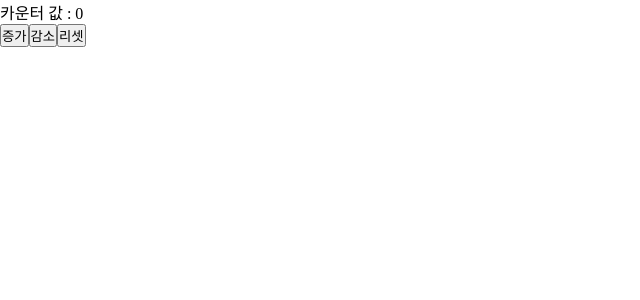
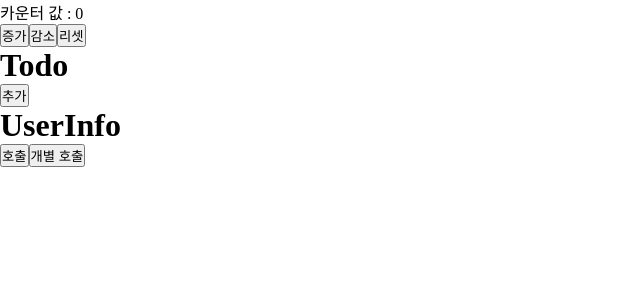
Before and after one commit to suhyun5252/til-npm, a React (Vite) app: page / in a window 1280 px wide. Shown: the top 300 px of the page, without its empty margins (0-640 px from the left). Built offline with nearby package versions, Linux system fonts and the light colour scheme.

Commit message:
[docs] rtk 기초 예제

```diff
--- a/src/App.jsx
+++ b/src/App.jsx
@@ -1,13 +1,14 @@
-import { Provider } from "react-redux";
 import Counter from "./components/Counter";
-import store from "./store/store";
+import Todo from "./components/Todo";
+import UserInfo from "./components/UserInfo";
 
 function App() {
   return (
-    // 전역 store 를 활용함
-    <Provider store={store}>
+    <>
       <Counter />
-    </Provider>
+      <Todo />
+      <UserInfo />
+    </>
   );
 }
 export default App;
--- /dev/null
+++ b/src/components/Todo.jsx
@@ -0,0 +1,25 @@
+import { useDispatch, useSelector } from "react-redux";
+import { addTodo, deleteTodo, toggleTodo } from "../features/todo/todoSlice";
+
+function Todo() {
+  // store 의  todoSlice 의 state 출력
+  const todos = useSelector(state => state.todo);
+  const dispatch = useDispatch();
+
+  return (
+    <div>
+      <h1>Todo</h1>
+      <div>
+        {todos.map(item => (
+          <div key={item.id}>
+            {item.title}
+            <button onClick={() => dispatch(toggleTodo(item.id))}>변경</button>
+            <button onClick={() => dispatch(deleteTodo(item.id))}>삭제</button>
+          </div>
+        ))}
+        <button onClick={() => dispatch(addTodo("안녕할일"))}>추가</button>
+      </div>
+    </div>
+  );
+}
+export default Todo;
--- /dev/null
+++ b/src/components/UserInfo.jsx
@@ -0,0 +1,28 @@
+import { useDispatch, useSelector } from "react-redux";
+import { fetchUser, fetchUserOne } from "../features/user/userSlice";
+
+function UserInfo() {
+  const dispatch = useDispatch();
+  const { loading, data, error } = useSelector(state => state.user);
+  console.log(loading);
+  console.log(data);
+  console.log(error);
+
+  if (loading) {
+    return <div>로딩중</div>;
+  }
+  if (error) {
+    return <div>Error : {error}</div>;
+  }
+  return (
+    <div>
+      <h1>UserInfo</h1>
+      <button onClick={() => dispatch(fetchUser())}>호출</button>
+      <button onClick={() => dispatch(fetchUserOne())}> 개별 호출</button>
+      {data.map(item => (
+        <div key={item.id}>{item.name}</div>
+      ))}
+    </div>
+  );
+}
+export default UserInfo;
--- /dev/null
+++ b/src/features/todo/todoSlice.js
@@ -0,0 +1,37 @@
+import { createSlice } from "@reduxjs/toolkit";
+
+const initialState = [];
+
+const todoSlice = createSlice({
+  name: "todoSlice",
+  initialState,
+  // reducer 함수 : store 의  todoSlice 의 state 를 갱신
+  // state 는 slice 에 보관하고 있는 데이터
+  // action 은 state 에 업데이트할 새로운 데이터
+  reducers: {
+    // action{id:Date.now(), title:"안녕하세요", completed : false}
+    // dispatch(addTodo("안녕"))
+    addTodo: (state, action) => {
+      state.push({ id: Date.now(), title: action.payload, completed: false });
+    },
+    // action id : 기존아이디
+    // dispatch(toggleTodo("12345678"))
+    toggleTodo: (state, action) => {
+      // 배열.find 는 true 인 요소를 찾는다.
+      const todo = state.find(item => item.id === action.payload);
+      if (todo) {
+        todo.completed = !todo.completed;
+      }
+    },
+    // action id : 기존아이디
+    // dispatch( deleteTodo(123456))
+    deleteTodo: (state, action) => {
+      state.filter(item => item.id !== action.payload);
+    },
+  },
+});
+// dispatch action 함수 내보내기
+export const { addTodo, toggleTodo, deleteTodo } = todoSlice.actions;
+
+// 기본 reducer을 내보내기
+export default todoSlice.reducer;
--- /dev/null
+++ b/src/features/user/userSlice.js
@@ -0,0 +1,64 @@
+import { createAsyncThunk, createSlice } from "@reduxjs/toolkit";
+import axios from "axios";
+
+const initialState = {
+  loading: false,
+  data: [],
+  error: null,
+};
+// 비동기 작업
+// redux toolkit 에 있는 외부 Api 연동을 위한 AsyncThunk 만들기
+// 관례상 store에 user/ 메서드의 이름
+export const fetchUser = createAsyncThunk("user/fetchUser", async () => {
+  const res = await axios.get("https://jsonplaceholder.typicode.com/users");
+  return res.data;
+});
+export const fetchUserOne = createAsyncThunk("user/fetchUserOne", async () => {
+  const res = await axios.get("https://jsonplaceholder.typicode.com/users/1");
+  return res.data;
+});
+
+const userSlice = createSlice({
+  name: "userSlice",
+  initialState,
+  reducers: {
+    showInfo: state => {
+      console.log("사용자 정보 : ", state);
+    },
+  },
+  // 비동기 즉 api 연동 작업후 slice의 state 관리
+  extraReducers: builder => {
+    builder
+      .addCase(fetchUser.pending, (state, action) => {
+        // 연결중...
+        // console.log("fetchUser.pending : ", action.payload);
+        state.loading = true;
+        state.error = false;
+        // state.data = []; 데이터는 우리가 직접 처리 안하겠다.
+      })
+      .addCase(fetchUser.fulfilled, (state, action) => {
+        // 성공적 연결 및 데이터 출력
+        // console.log("fetchUser.fulfilled : ", action.payload);
+        state.loading = false;
+        state.error = null;
+        state.data = action.payload;
+      })
+      .addCase(fetchUser.rejected, (state, action) => {
+        // console.log("fetchUser.rejected : ", action.payload);
+        state.loading = false;
+        state.error = action.payload;
+      })
+
+      .addCase(fetchUserOne.pending, (state, action) => {
+        console.log("fetchUserOne.pending : ", action.payload);
+      })
+      .addCase(fetchUserOne.fulfilled, (state, action) => {
+        console.log("fetchUserOne.fulfilled : ", action.payload);
+      })
+      .addCase(fetchUserOne.rejected, (state, action) => {
+        console.log("fetchUserOne.rejected : ", action.payload);
+      });
+  },
+});
+export const { showInfo } = userSlice.actions;
+export default userSlice.reducer;
--- a/src/store/store.js
+++ b/src/store/store.js
@@ -1,15 +1,17 @@
-// store 설정
-//  store 는 전역에서 사용할 state를 말한다.
-//  회사에서는 /src/store 폴더를 주로 생성한다.
-//  store 는 1개만 만들 수 있다. => 전역 state 는 1개만 만들수 있다.
 import { configureStore } from "@reduxjs/toolkit";
 // 카운터용 Reducer를 활용
 import counterReducer from "../features/counter/countSlice";
+// todo Reducer를 활용
+import todoReducer from "../features/todo/todoSlice";
+// 사용자
+import userReducer from "../features/user/userSlice";
 //  파일명은 주로 store.js 라고 칭한다.
 const store = configureStore({
   reducer: {
     // store 를 쪼개서 slice 해서 사용
     counter: counterReducer,
+    todo: todoReducer,
+    user: userReducer,
   },
 });
 
```
Also changed, not shown: src/main.jsx (+5 -3 lines), 1 other file (tests, documents, lock files or other folders).
